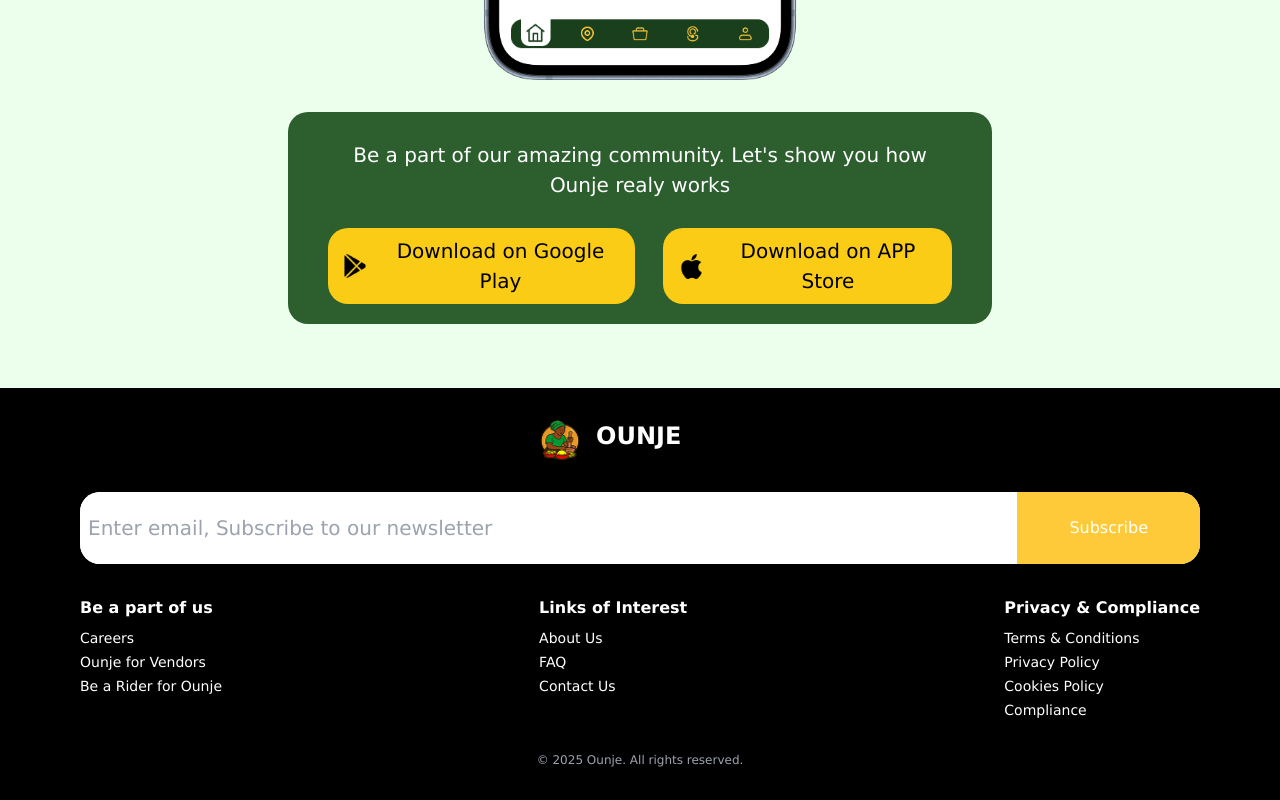
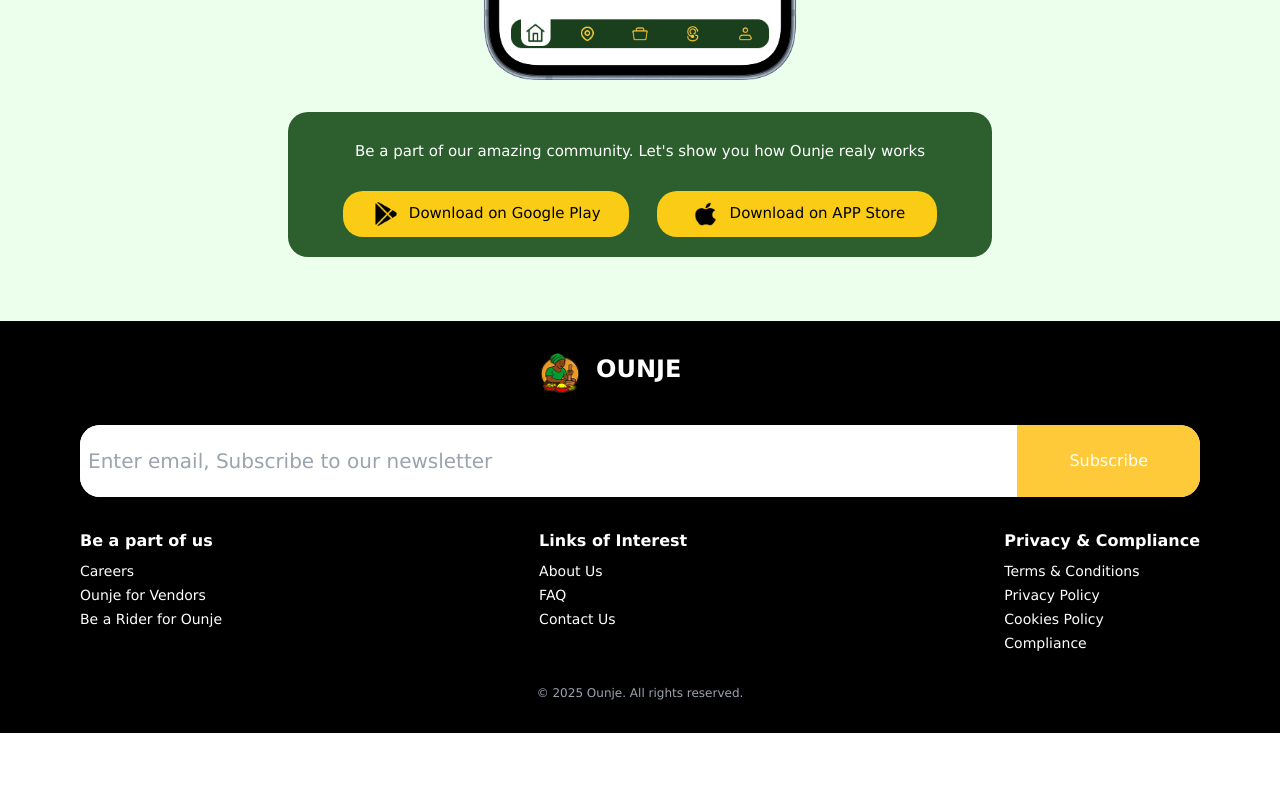
Before and after one commit to Ounje/ounje-landingpage, a React (Vite) app: page /#/ in a window 1280 px wide. Shown: the part 4396-5196 px from the top of the page. After the commit the page ends 5129 px from the top, so only its background shows below. Built offline with nearby package versions, Linux system fonts and the light colour scheme; the HTML template or start-up script is replaced by a standard one.

Commit message:
finishing up some settings

```diff
--- a/src/components/TestimonialsSection.tsx
+++ b/src/components/TestimonialsSection.tsx
@@ -92,17 +92,17 @@
               <TabsContent key={category.id} value={category.id}>
                 <div>
                   {category.id == "1" && (
-                    <p className="text-center text-white text-semibold text-[20px]">
+                    <p className="text-center text-white text-semibold text-[15px]">
                       {category.desc}
                     </p>
                   )}
                   {category.id == "2" && (
-                    <p className="text-center text-white text-semibold text-[20px]">
+                    <p className="text-center text-white text-semibold text-[15px]">
                       {category.desc}
                     </p>
                   )}
                   {category.id == "3" && (
-                    <p className="text-center text-white text-semibold text-[20px]">
+                    <p className="text-center text-white text-semibold text-[15px]">
                       {category.desc}
                     </p>
                   )}
@@ -110,8 +110,8 @@
               </TabsContent>
             ))}
             <p className="text-center text-white text-semibold text-[20px]"></p>
-            <div className="md:flex gap-7 mt-5 text-[10px] md:text-[20px]">
-              <button className="bg-yellow-400 text-black flex justify-center items-center gap-2 px-3  rounded-[8px] md:rounded-[20px] hover:bg-yellow-300 transition py-2">
+            <div className="md:flex items-center gap-7 mt-5 text-[10px] md:text-[15px]">
+              <button className="bg-yellow-400 text-black flex justify-center items-center gap-2 px-7  rounded-[8px] md:rounded-[20px] hover:bg-yellow-300 transition py-2">
                 <img
                   src="/icons/mage_playstore.png"
                   alt="playstore icon"
@@ -119,11 +119,11 @@
                 />
                 <span>Download on Google Play</span>
               </button>
-              <button className="bg-yellow-400 text-black flex justify-center items-center gap-3 md:gap-2 px-3  rounded-[8px] md:rounded-[20px] hover:bg-yellow-300 transition py-2 ">
+              <button className="bg-yellow-400 text-black flex justify-center  mt-2 md:mt-0 items-center gap-3 md:gap-2 px-8  rounded-[8px] md:rounded-[20px] hover:bg-yellow-300 transition py-2 ">
                 <img
                   src="/icons/apple-icon.png"
                   alt="ios-icon"
-                  className="w-[22px] h-[22px] md:w-[33px] md:h-[33px]"
+                  className="w-[20px] h-[20px] md:w-[33px] md:h-[30px]"
                 />
                 <span>Download on APP Store</span>
               </button>
```
